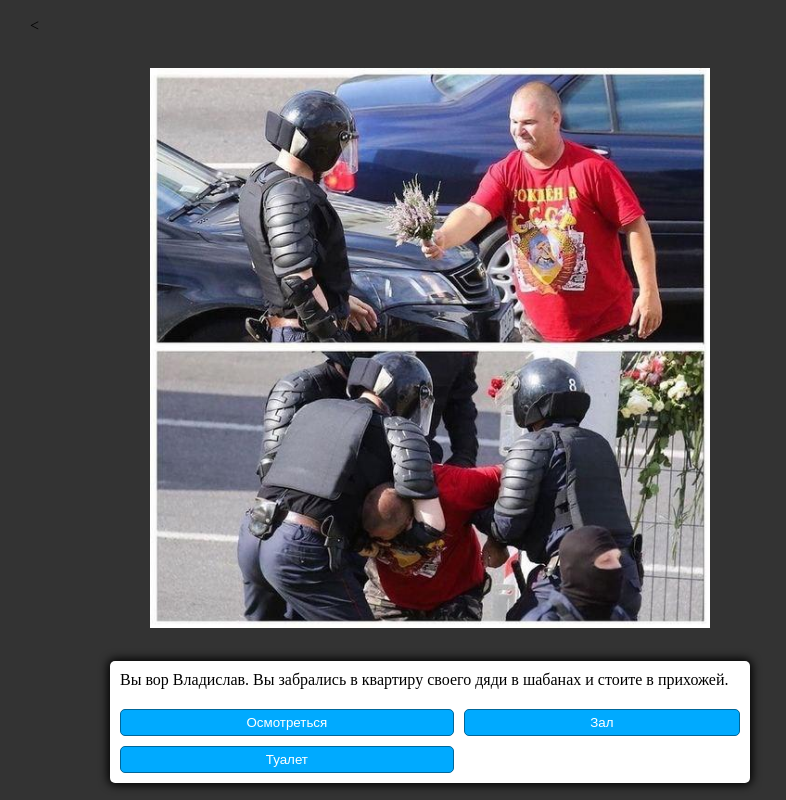
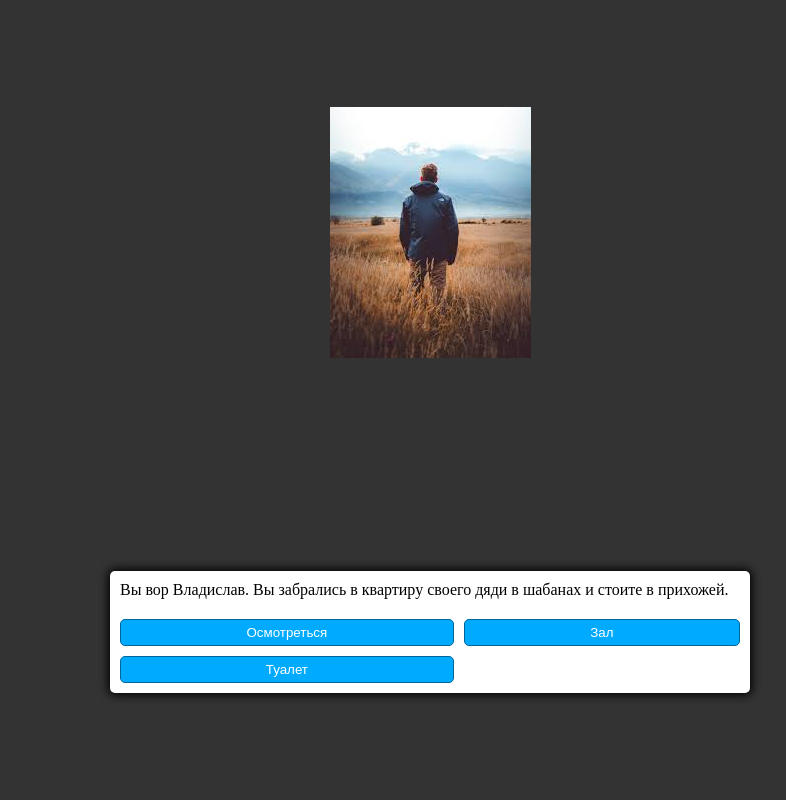
Before and after one commit to pyzy-or-not/pyzy-or-not.github.io, a plain HTML site: page index.html in a window 1280 px wide. Shown: the whole page, without its empty margins (210-996 px from the left). Drawn offline with Linux system fonts and the light colour scheme.

Commit message:
Added images, css fixes

```diff
--- a/index.html
+++ b/index.html
@@ -1,4 +1,4 @@
-<<!DOCTYPE html>
+<!DOCTYPE html>
   <html lang="en" dir="ltr">
 
   <head>
@@ -10,7 +10,7 @@
 
 
 
-<img src="img/1.jpg" class="image">
+<img id="image" src="img/2.jpg" class="image">
   <div class="container">
     <div id="text">Text</div>
     <div id="option-buttons" class="btn-grid">
--- a/styles.css
+++ b/styles.css
@@ -17,7 +17,6 @@ body {
   display: block;
   margin-left: auto;
   margin-right: auto;
-  width: 70%;
 }
 
 .container {
--- a/thiefMain.js
+++ b/thiefMain.js
@@ -6,6 +6,7 @@ var optionButtonsElement = null;
 function onPageLoaded() {
   textElement = document.getElementById("text");
   optionButtonsElement = document.getElementById('option-buttons')
+  imageElement = document.getElementById('image')
   startGame();
 }
 let state = {}
```
Also changed, not shown: img/2.jpg (added), img/3.jpg (added).
